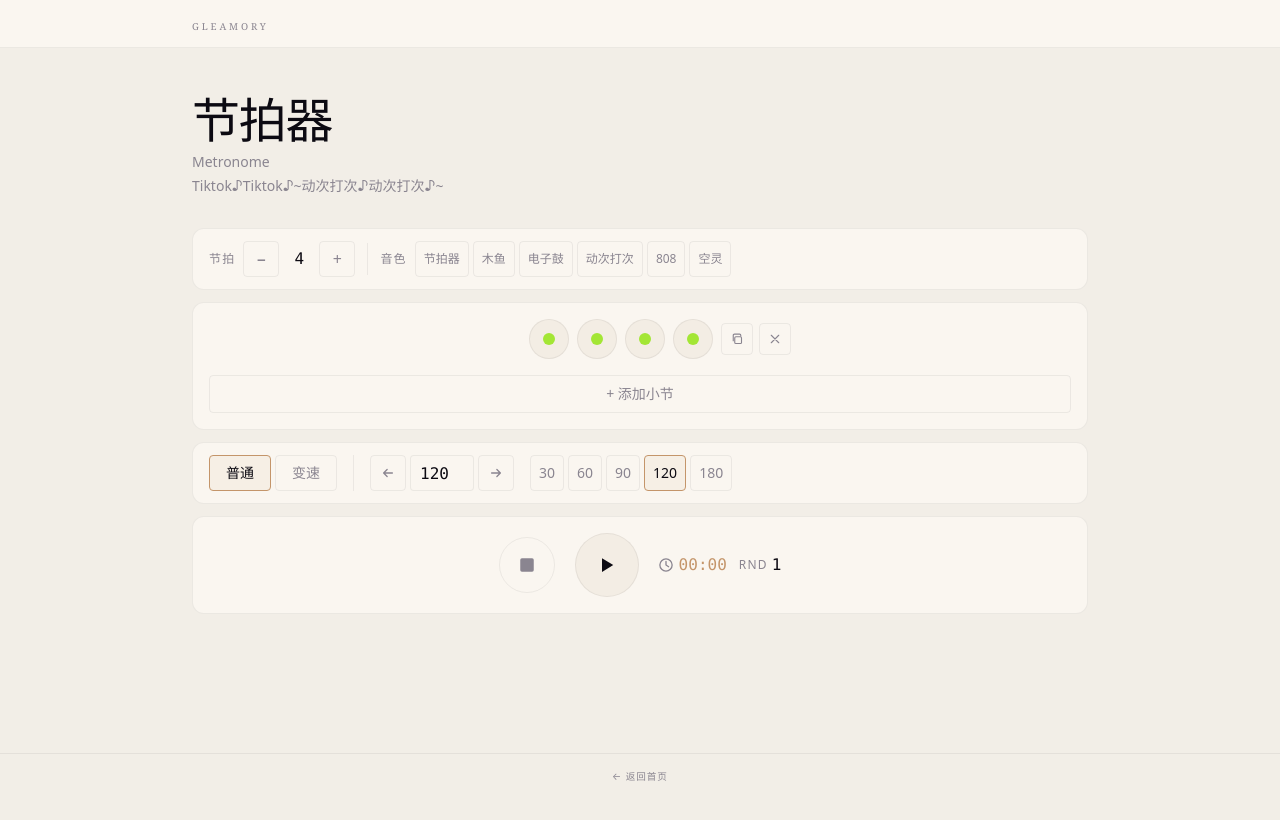
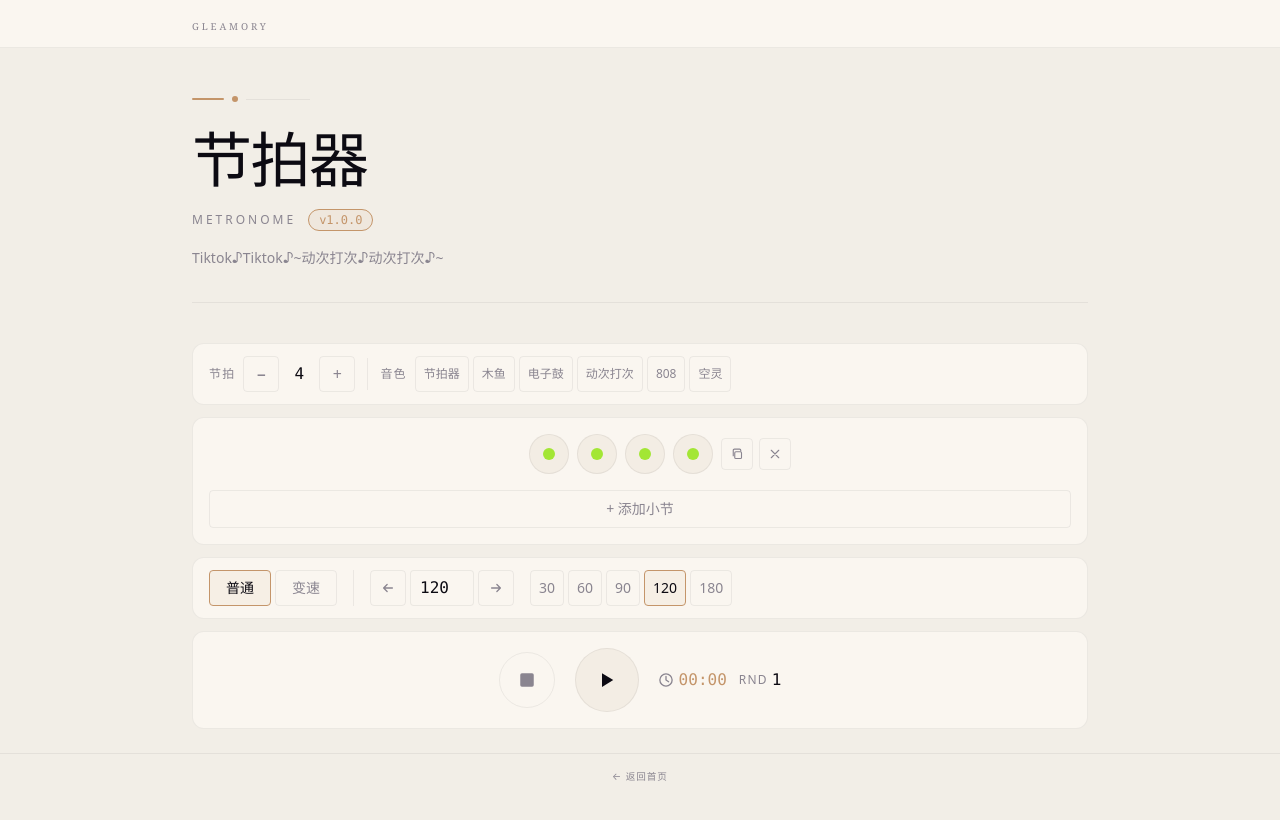
Before and after one commit to Tainiraito/Gleamory, a React (Vite) app: page /#/metronome in a window 1280 px wide. Shown: the top 820 px of the page. Built offline with nearby package versions, Linux system fonts and the light colour scheme; a web font is replaced by a local one.

Commit message:
feat: 统一项目页面标题组件 ProjectPageHeader，提升设计感

```diff
--- /dev/null
+++ b/src/components/ProjectPageHeader.tsx
@@ -0,0 +1,66 @@
+import { ReactNode } from 'react'
+
+interface ProjectPageHeaderProps {
+  name: string
+  englishName: string
+  description: string
+  version?: string
+  children?: ReactNode
+}
+
+export function ProjectPageHeader({ name, englishName, description, version, children }: ProjectPageHeaderProps) {
+  return (
+    <div className="mb-10">
+      {/* Decorative accent line */}
+      <div className="flex items-center gap-2 mb-5">
+        <span className="w-8 h-0.5 rounded-full" style={{ background: 'var(--accent-amber)' }} />
+        <span className="w-1.5 h-1.5 rounded-full" style={{ background: 'var(--accent-amber)' }} />
+        <span className="w-16 h-px" style={{ background: 'var(--border-line)' }} />
+      </div>
+
+      {/* Title */}
+      <h1
+        className="font-display text-5xl sm:text-6xl tracking-tight mb-3 leading-tight"
+        style={{ color: 'var(--text-primary)' }}
+      >
+        {name}
+      </h1>
+
+      {/* English subtitle + version */}
+      <div className="flex items-center gap-3 mb-4">
+        <span
+          className="text-xs uppercase tracking-[0.25em] font-medium"
+          style={{ color: 'var(--text-muted)' }}
+        >
+          {englishName}
+        </span>
+        {version && (
+          <span
+            className="text-xs font-mono px-2.5 py-0.5 rounded-full"
+            style={{
+              color: 'var(--accent-amber)',
+              border: '0.5px solid var(--accent-amber)',
+              background: 'var(--accent-glow)',
+            }}
+          >
+            v{version}
+          </span>
+        )}
+      </div>
+
+      {/* Description */}
+      <p
+        className="text-sm leading-relaxed max-w-xl"
+        style={{ color: 'var(--text-muted)' }}
+      >
+        {description}
+      </p>
+
+      {/* Divider */}
+      <div className="mt-8 w-full h-px" style={{ background: 'var(--border-line)' }} />
+
+      {/* Extra controls */}
+      {children}
+    </div>
+  )
+}
--- a/src/pages/GachaSimulator.tsx
+++ b/src/pages/GachaSimulator.tsx
@@ -2,6 +2,7 @@ import { useState, useEffect, useCallback, useMemo } from 'react'
 import { Link } from 'react-router-dom'
 import { motion } from 'framer-motion'
 import SiteHeader from '@/components/SiteHeader'
+import { ProjectPageHeader } from '@/components/ProjectPageHeader'
 
 interface Entry {
   name: string
@@ -282,16 +283,12 @@ const GachaSimulator = () => {
       <SiteHeader />
 
       <main className="px-4 sm:px-[15%] py-20 sm:py-24">
-        <motion.h1 initial={{ opacity: 0, y: -12 }} animate={{ opacity: 1, y: 0 }}
-          className="font-display text-4xl sm:text-5xl tracking-tight mb-2" style={{ color: 'var(--text-primary)' }}>
-          翻牌抽卡
-        </motion.h1>
-        <p className="text-sm mb-1" style={{ color: 'var(--text-muted)' }}>
-          Gacha Simulator
-        </p>
-        <p className="text-sm mb-8 max-w-lg" style={{ color: 'var(--text-muted)' }}>
-          翻开一张卡，看看是谁来找你
-        </p>
+        <ProjectPageHeader
+          name="翻牌抽卡"
+          englishName="Gacha Simulator"
+          description="翻开一张卡，看看是谁来找你"
+          version="1.0.0"
+        />
 
         {/* 3-column layout */}
         <div className="flex flex-col lg:flex-row gap-6">
--- a/src/pages/MetronomePage.tsx
+++ b/src/pages/MetronomePage.tsx
@@ -1,6 +1,7 @@
 import { useEffect } from 'react'
 import { Link } from 'react-router-dom'
 import SiteHeader from '@/components/SiteHeader'
+import { ProjectPageHeader } from '@/components/ProjectPageHeader'
 import { Metronome } from '@/components/metronome/Metronome'
 
 const MetronomePage = () => {
@@ -10,19 +11,12 @@ const MetronomePage = () => {
       <SiteHeader />
 
       <main className="px-4 sm:px-[15%] pt-20 sm:pt-24 pb-36 sm:pb-24">
-        {/* Title section */}
-        <h1
-          className="font-display text-4xl sm:text-5xl tracking-tight mb-2"
-          style={{ color: 'var(--text-primary)' }}
-        >
-          节拍器
-        </h1>
-        <p className="text-sm mb-1" style={{ color: 'var(--text-muted)' }}>
-          Metronome
-        </p>
-        <p className="text-sm mb-8 max-w-lg" style={{ color: 'var(--text-muted)' }}>
-          Tiktok♪Tiktok♪~动次打次♪动次打次♪~
-        </p>
+        <ProjectPageHeader
+          name="节拍器"
+          englishName="Metronome"
+          description="Tiktok♪Tiktok♪~动次打次♪动次打次♪~"
+          version="1.0.0"
+        />
 
         {/* Metronome component */}
         <Metronome />
--- a/src/pages/PianoPage.tsx
+++ b/src/pages/PianoPage.tsx
@@ -1,5 +1,6 @@
 import { useState, useCallback, useMemo, useEffect } from 'react'
 import SiteHeader from '@/components/SiteHeader'
+import { ProjectPageHeader } from '@/components/ProjectPageHeader'
 import Piano from '@/components/piano/Piano'
 import { ALL_NOTES, getPlayableNotes, KEYBOARD_PRESETS, DEFAULT_PRESET } from '@/data/pianoNotes'
 import { usePianoAudio, type SynthTone } from '@/hooks/usePianoAudio'
@@ -127,19 +128,12 @@ const PianoPage = () => {
       <SiteHeader />
 
 <main className="px-6 sm:px-[15%] py-20 sm:py-24">
-        {/* Title section */}
-        <h1
-          className="font-display text-4xl sm:text-5xl tracking-tight mb-2"
-          style={{ color: 'var(--text-primary)' }}
-        >
-          极简钢琴
-        </h1>
-        <p className="text-sm mb-1" style={{ color: 'var(--text-muted)' }}>
-          Mini Piano
-        </p>
-        <p className="text-sm mb-8 max-w-lg" style={{ color: 'var(--text-muted)' }}>
-          轻轻敲醒沉睡的心灵
-        </p>
+        <ProjectPageHeader
+          name="极简钢琴"
+          englishName="Mini Piano"
+          description="轻轻敲醒沉睡的心灵"
+          version="1.0.0"
+        />
 
         {/* Tone selector + sustain toggle */}
         <div className="flex flex-wrap items-center gap-4 mb-6">
```
